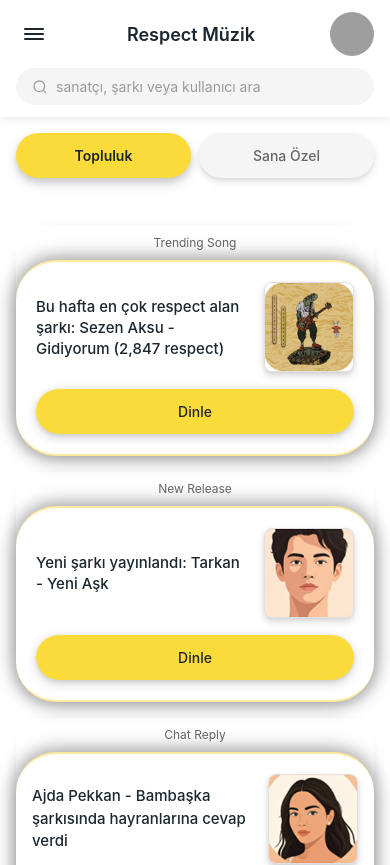
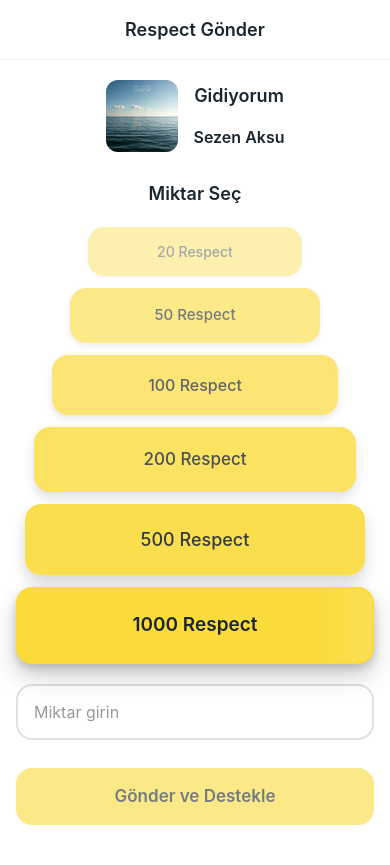
Before and after one commit to semaeryilmaz99/respect-ui-option2-mobile_web, a React (Vite) app: page / in a window 390 px wide. Shown: the top 865 px of the page. Built offline with nearby package versions, Linux system fonts and the light colour scheme; grey boxes are pictures that could not be loaded.

Commit message:
mobile done

```diff
--- a/src/App.css
+++ b/src/App.css
@@ -876,7 +876,6 @@
   justify-content: center;
   gap: 12px;
   text-align: center;
-  width: 70%;
 }
 
 .song-title-section {
@@ -1487,6 +1486,7 @@
 .song-info-section {
   display: flex;
   align-items: center;
+  justify-content: center;
   gap: 16px;
 }
 
@@ -1533,8 +1533,8 @@
 }
 
 .amount-grid {
-  display: grid;
-  grid-template-columns: 1fr 1fr;
+  display: flex;
+  flex-direction: column;
   gap: 12px;
 }
 
@@ -1578,7 +1578,13 @@
   /* 20 Respect - smallest */
   padding: 12px 16px;
   font-size: 14px;
-  opacity: 0.5;
+  background-color: #fbdb3a;
+  border-color: #fbdb3a;
+  color: #1b262e;
+  opacity: 0.4;
+  box-shadow: 0 2px 4px rgba(0, 0, 0, 0.1);
+  width: 60%;
+  align-self: center;
 }
 
 .amount-button:nth-child(2) {
@@ -1586,6 +1592,9 @@
   padding: 14px 18px;
   font-size: 15px;
   opacity: 0.6;
+  box-shadow: 0 3px 6px rgba(0, 0, 0, 0.12);
+  width: 70%;
+  align-self: center;
 }
 
 .amount-button:nth-child(3) {
@@ -1593,6 +1602,9 @@
   padding: 16px 20px;
   font-size: 16px;
   opacity: 0.7;
+  box-shadow: 0 4px 8px rgba(0, 0, 0, 0.14);
+  width: 80%;
+  align-self: center;
 }
 
 .amount-button:nth-child(4) {
@@ -1600,6 +1612,9 @@
   padding: 18px 22px;
   font-size: 17px;
   opacity: 0.8;
+  box-shadow: 0 6px 12px rgba(0, 0, 0, 0.16);
+  width: 90%;
+  align-self: center;
 }
 
 .amount-button:nth-child(5) {
@@ -1607,6 +1622,9 @@
   padding: 20px 24px;
   font-size: 18px;
   opacity: 0.9;
+  box-shadow: 0 8px 16px rgba(0, 0, 0, 0.18);
+  width: 95%;
+  align-self: center;
 }
 
 .amount-button:nth-child(6) {
@@ -1617,6 +1635,9 @@
   opacity: 1.0;
   position: relative;
   overflow: hidden;
+  box-shadow: 0 12px 24px rgba(0, 0, 0, 0.2), 0 4px 8px rgba(0, 0, 0, 0.15);
+  width: 100%;
+  align-self: center;
 }
 
 .amount-button:nth-child(6)::before {
--- a/src/App.jsx
+++ b/src/App.jsx
@@ -1,9 +1,9 @@
 import React from 'react'
 import './App.css'
-import FeedPage from './components/FeedPage'
+import SendRespectPage from './components/SendRespectPage'
 
 function App() {
-  return <FeedPage />
+  return <SendRespectPage />
 }
 
 export default App
```
